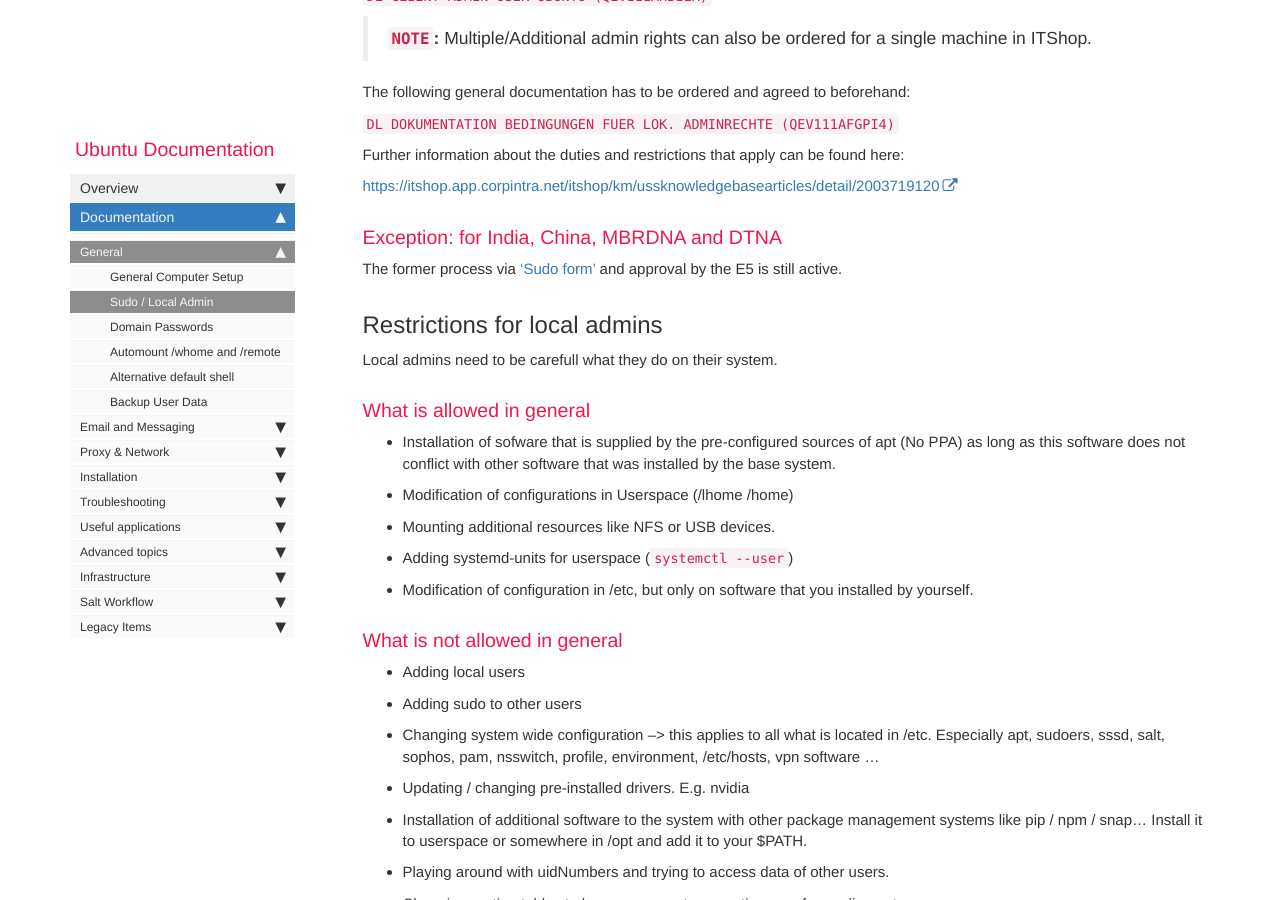
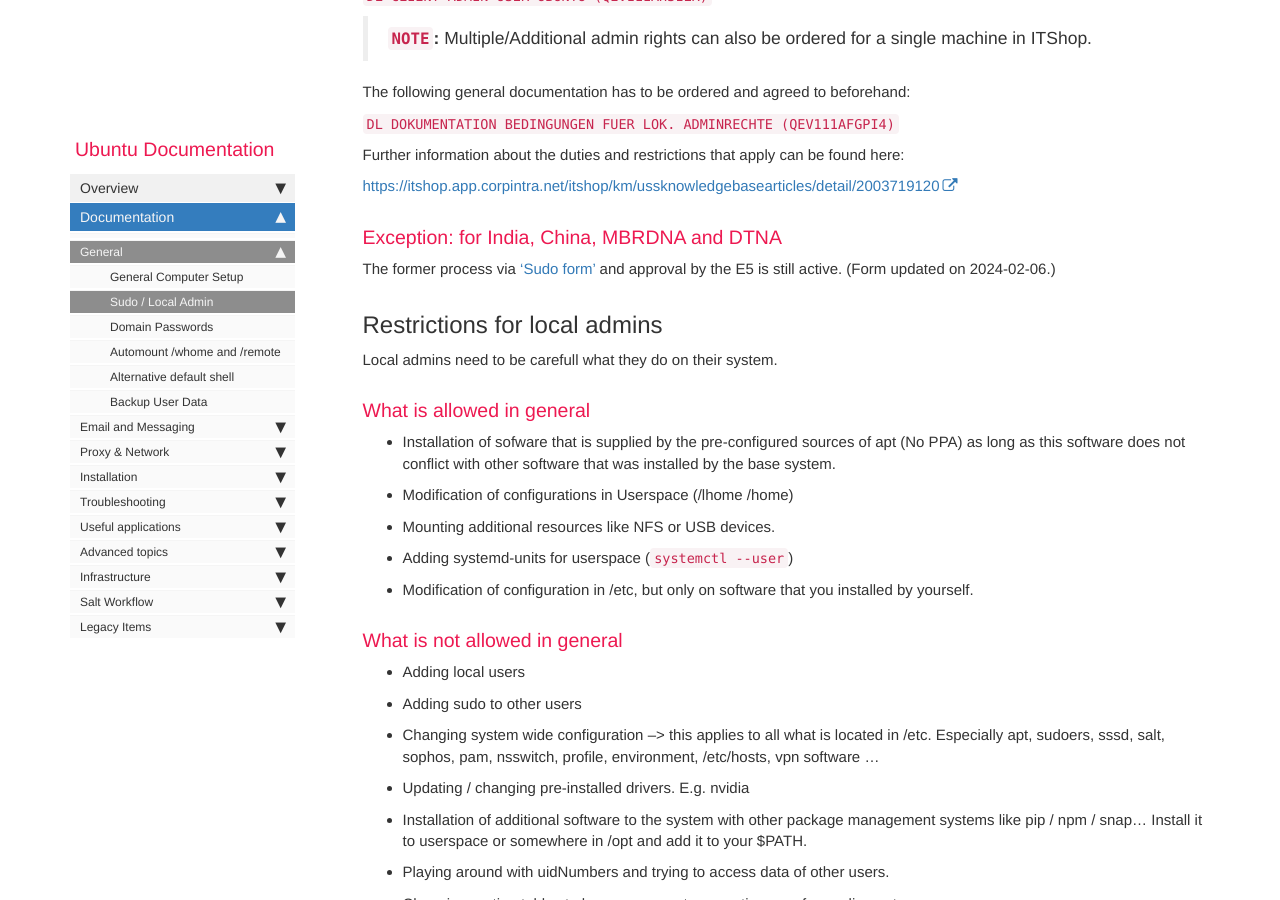
Before and after one commit to RajputPawan/Prometheus, a Jekyll site: the page built from pages/docs/local_admin_rights.md, in a window 1280 px wide and 900 px high, scrolled down 562 px. Built offline with Jekyll 4.4.1, drawn with Linux system fonts in a browser that asks for light colours; comment, search, counter and statistics services are not loaded.

Commit message:
update sudo approval form

```diff
--- a/pages/docs/local_admin_rights.md
+++ b/pages/docs/local_admin_rights.md
@@ -27,7 +27,8 @@
 
 ### Exception: for India, China, MBRDNA and DTNA
 
-The former process via ['Sudo form'](images/docs/sudo_local_admin/gewaehrung_lokaler_administrationsrechte_ee_final_en_v2019-08-22_wireshark_mehrfach_sudo.pdf) and approval by the E5 is still active.
+The former process via ['Sudo form'](images/docs/sudo_local_admin/sudoform.pdf)
+and approval by the E5 is still active. (Form updated on 2024-02-06.)
 
 ## Restrictions for local admins
 
```
